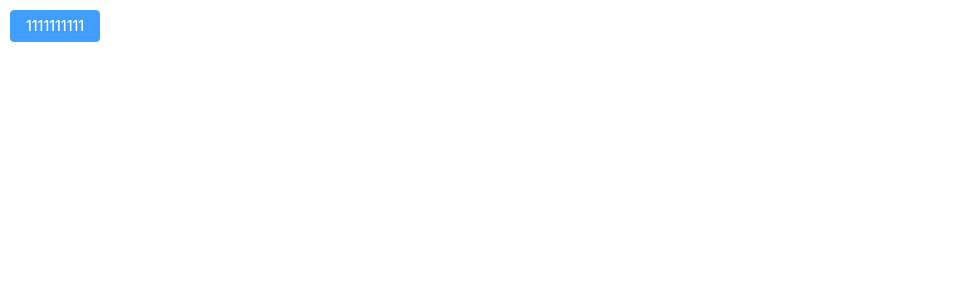
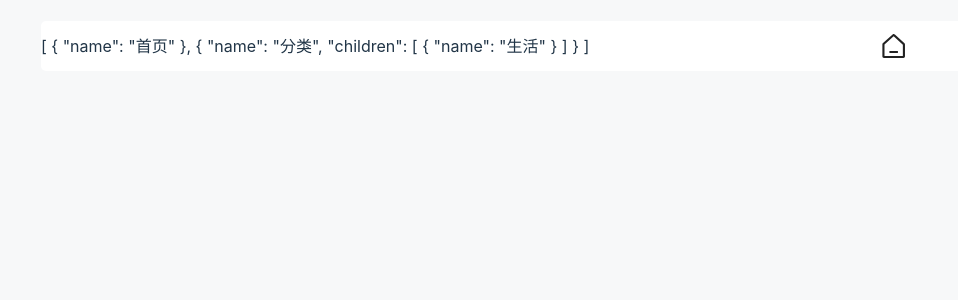
Before and after one commit to guo-zi-xin/v3-blog, a Vue app in the folder blog-front/: page / in a window 1280 px wide. Shown: the top 300 px of the page, without its empty margins (0-958 px from the left). Built offline with nearby package versions, Linux system fonts and the light colour scheme.

Commit message:
feat(components): 添加svg-icon组件

```diff
--- a/blog-front/components.d.ts
+++ b/blog-front/components.d.ts
@@ -11,9 +11,12 @@ declare module 'vue' {
     BlogHeader: typeof import('./src/components/layout/BlogHeader.vue')['default']
     BlogMain: typeof import('./src/components/layout/BlogMain.vue')['default']
     ElButton: typeof import('element-plus/es')['ElButton']
+    ElCol: typeof import('element-plus/es')['ElCol']
+    ElRow: typeof import('element-plus/es')['ElRow']
     Helloworld: typeof import('./src/components/Helloworld.vue')['default']
     Layout: typeof import('./src/components/layout/index.vue')['default']
     RouterLink: typeof import('vue-router')['RouterLink']
     RouterView: typeof import('vue-router')['RouterView']
+    SvgIcon: typeof import('./src/components/SvgIcon/SvgIcon.vue')['default']
   }
 }
--- a/blog-front/src/App.vue
+++ b/blog-front/src/App.vue
@@ -5,4 +5,6 @@
   <router-view></router-view>
 </template>
 
-<style lang="scss"></style>
+<style lang="scss">
+
+</style>
--- /dev/null
+++ b/blog-front/src/components/SvgIcon/SvgIcon.vue
@@ -0,0 +1,74 @@
+<script lang="ts" setup>
+import { computed } from 'vue'
+
+defineOptions({
+  name: 'SvgIcon',
+})
+type IconSize = 'default' | 'small' | 'large' | number;
+// (string & {}) 交叉类型，表示 string 类型，但是可以有任意属性
+type IconColor = |'primary'| 'default'| 'success'| 'warning'| 'error'| (string & {});
+
+// 在 TypeScript 中，Record 是一个通用的类型工具，用于创建一个由指定属性类型组成的对象类型。
+type Record<K extends keyof any, T> = {
+    [P in K]: T;
+};
+
+const props = withDefaults(
+  defineProps<{
+    /** icon 的前缀 */
+    prefix?: string;
+    /** icon 名称 */
+    name?: string;
+    /** icon 颜色 */
+    color?: IconColor;
+    /** icon 大小 */
+    size?: IconSize;
+  }>(),
+  {
+    prefix: '#icon-',
+    size: 'default',
+    color: 'default',
+  }
+)
+// Record 是Typescript一个内置的类型工具 可以不用定义声明
+const sizeMap: Record<IconSize, number> = {
+  default: 16,
+  small: 12,
+  large: 24,
+}
+
+const colorMap: Record<IconColor, string>= {
+  primary: '#409Eff',
+  success: '#67C23A',
+  error: '#bb1b1b',
+  warning: '#F56c6C',
+  default: '#333333',
+}
+
+const colorRef = computed(() => {
+  return colorMap[props.color] || props.color
+})
+
+const sizeRef = computed(() => {
+  if (typeof props.size === 'string') {
+    return sizeMap[props.size] || sizeMap.default
+  }
+  return props.size
+})
+</script>
+
+<style>
+  .svg-icon-wrapper {
+    display: inline-block;
+    fill: currentColor;
+  }
+</style>
+
+<template>
+ <svg
+  :style="{width: `${sizeRef}px`, height: `${sizeRef}px`, color: colorRef}"
+  class="svg-icon-wrapper"
+ >
+  <use :xlink:href="`${props.prefix}${props.name}`" :fill="colorRef"></use>
+ </svg>
+</template>
--- /dev/null
+++ b/blog-front/src/components/SvgIcon/index.ts
@@ -0,0 +1,19 @@
+import type { App } from 'vue'
+import SvgIcon from './SvgIcon.vue'
+
+/**
+ * 让SvhIcon具有类型提示
+ * 在全局注册
+ */
+
+declare module 'vue' {
+  export interface GlobalComponents {
+    SvgIcon: typeof SvgIcon
+  }
+}
+
+const SvgIconPlugin = (app: App)=> {
+  app.component(SvgIcon.name, SvgIcon)
+}
+
+export { SvgIcon, SvgIconPlugin };
--- a/blog-front/src/components/layout/BlogHeader.vue
+++ b/blog-front/src/components/layout/BlogHeader.vue
@@ -1,20 +1,41 @@
 <script setup lang="ts">
+import {  reactive } from "vue";
 
+type MenuOption = {
+  name: string;
+  index?: number;
+  children?: MenuOption[];
+}
+const menuOptions = reactive<MenuOption[]>([
+  { name: '首页' },
+  { name: '分类', children: [
+    {name: '生活'},
+  ] }
+])
 </script>
 
 <template>
-  <div class="blog-header-layout">
-   <el-button type="primary">1111111111</el-button>
+  <div class="main-header">
+    {{menuOptions}}
+    <div class="main-header-menu">
+      <SvgIcon name="home" color="success" size="large"></SvgIcon>
+      <SvgIcon name="" color="success" size="small"></SvgIcon>
+    <SvgIcon name="address" color="error" :size="30"></SvgIcon>
+    </div>
+    <div class="main-header-operate"></div>
+
   </div>
 </template>
 
 <style scoped lang="scss">
-.blog-header-layout {
-  margin: 10px;
-  &-left {
-
-  }
-  &-right {
-  }
+.main-header {
+  margin: 1.25rem auto;
+  max-width: 1200px;
+  height: 50px;
+  background-color: #fff;
+  border-radius: 5px;
+  display: flex;
+  justify-content: space-between;
+  align-items: center;
 }
 </style>
--- a/blog-front/src/components/layout/BlogMain.vue
+++ b/blog-front/src/components/layout/BlogMain.vue
@@ -1,22 +1,5 @@
 <script setup lang="ts">
 const polygonOption: Array<string> = [...Array(3).keys()].map((item: number) => `g-polygon-${item + 1}`.toString())
-
-  function minEatingSpeed(piles: number[], h: number): number {
-    let speed: number = 0
-    for (let k = 0; k < piles.length; k++) {
-      console.log(k, Math.ceil((piles[k] / h)))
-      if (Math.ceil((piles[k] / h)) - speed === 0) {
-        speed = Math.ceil((piles[k] / h))
-      } else {
-
-      }
-    }
-    return speed
-};
-
-const arr =[3,6,7,11]
-const h = 8
-console.log(minEatingSpeed(arr, h))
 </script>
 
 <template>
--- a/blog-front/src/store/base.ts
+++ b/blog-front/src/store/base.ts
@@ -10,7 +10,6 @@ export const useBaseInfo = defineStore('base', () => {
   // 设置主题色
   const setTheme = (themes: Theme) => {
     theme.value = themes
-    console.log('store',themes)
   }
   return {
     theme,
--- a/blog-front/src/style.css
+++ b/blog-front/src/style.css
@@ -28,6 +28,9 @@ body {
   width: 100vw;
   min-width: 320px;
   min-height: 100vh;
+  background-color: #f7f8f9;
+  border: 1px solid transparent;
+  overflow: hidden;
 }
 
 h1 {
--- a/blog-front/tsconfig.json
+++ b/blog-front/tsconfig.json
@@ -29,6 +29,6 @@
     "allowSyntheticDefaultImports":true, // 允许默认导入
     "noFallthroughCasesInSwitch": true
   },
-  "include": ["src/**/*.ts", "src/**/*.d.ts", "src/**/*.tsx", "src/**/*.vue"],
+  "include": ["icons-dts.d.ts","src/**/*.ts", "src/**/*.d.ts", "src/**/*.tsx", "src/**/*.vue"],
   "references": [{ "path": "./tsconfig.node.json" }]
 }
--- a/blog-front/vite.config.ts
+++ b/blog-front/vite.config.ts
@@ -4,6 +4,9 @@ import path from 'path'
 import AutoImport from 'unplugin-auto-import/vite'; // 自动引入组件
 import Components from 'unplugin-vue-components/vite'; // 按需引入组件
 import { ElementPlusResolver } from 'unplugin-vue-components/resolvers'; // 按需引入element-plus组件
+import { createSvgIconsPlugin } from "vite-plugin-svg-icons"; // 支持svg
+import viteCompression from "vite-plugin-compression"; // gzip压缩
+import requireTransform from "vite-plugin-require-transform"; // 支持require
 
 // https://vitejs.dev/config/
 export default defineConfig({
@@ -122,6 +125,24 @@ export default defineConfig({
     }),
     Components({
       resolvers: [ElementPlusResolver()],
-    })
+    }),
+    // gzip压缩
+    viteCompression({
+      verbose: true, // 默认即可
+      disable: false, //开启压缩(不禁用)，默认即可
+      deleteOriginFile: false, //删除源文件
+      threshold: 10240, //压缩前最小文件大小
+      algorithm: "gzip", //压缩算法
+      ext: ".gz", //文件类型
+    }),
+    // 让vite支持require
+    requireTransform({
+      fileRegex: /.ts$|.vue$/,
+    }),
+    // svg
+    createSvgIconsPlugin({
+      // Specify the icon folder to be cached
+      iconDirs: [path.resolve(process.cwd(), "src/icons/svg")],
+    }),
   ],
 })
```
Also changed, not shown: blog-front/package.json (+7 -6 lines), blog-front/src/main.ts (+9 -2 lines), blog-front/src/icons/svg/home.svg (added), 1 other file (tests, documents, lock files or other folders).
